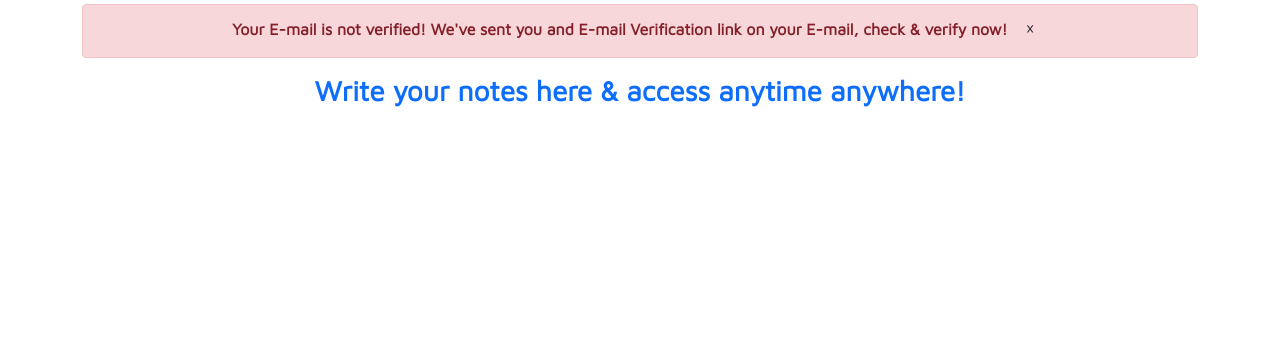
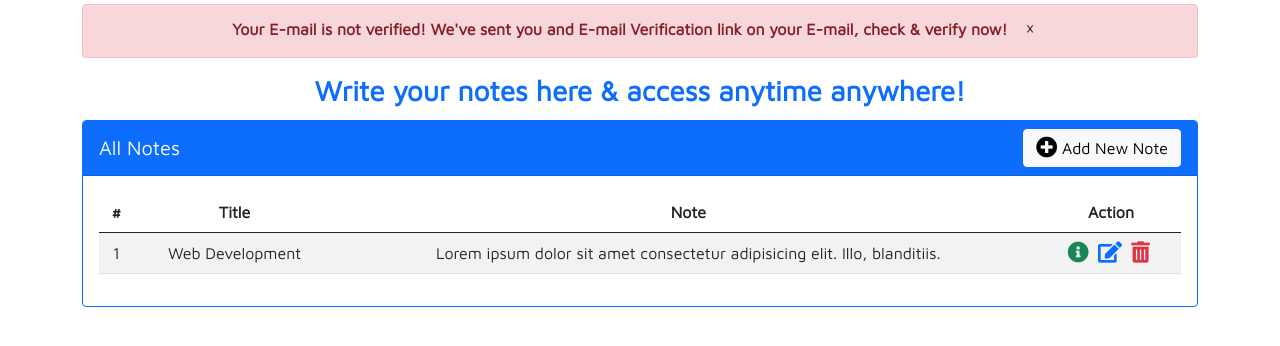
Before and after one commit to Emran-Bu/user_management_system-, a PHP site: page /user_system/home.php in a window 1280 px wide. Shown: the part 56-402 px from the top of the page. Run offline with PHP 8.4, Linux system fonts and the light colour scheme; the visitor is signed in with stand-in values (Sample User, id 1); data that the repository does not hold is empty.

Commit message:
home page design

```diff
--- a/footer.php
+++ b/footer.php
@@ -1,4 +1,12 @@
     <!-- bootstrap js links -->
     <script type="text/javascript" src="assets/js/bootstrap-5/bootstrap.bundle.min.js"></script>
+
+    <!-- tooltip -->
+    <script type="text/javascript">
+      var tooltipTriggerList = [].slice.call(document.querySelectorAll('[data-bs-toggle="tooltip"]'))
+      var tooltipList = tooltipTriggerList.map(function (tooltipTriggerEl){
+        return new bootstrap.Tooltip(tooltipTriggerEl)
+      })
+    </script>
 </body>
 </html>
--- a/home.php
+++ b/home.php
@@ -17,7 +17,89 @@
                 <h3 class="text-center text-primary mt-2 fw-bold">Write your notes here & access anytime anywhere!</h3>
             </div>
         </div>
+        <div class="card mt-1 border-primary">
+            <h5 class="card-header bg-primary d-flex justify-content-between">
+                <span class="text-light lead align-self-center">All Notes</span>
+                <a class="btn btn-light" href="" data-bs-toggle="modal" data-bs-target="#addNoteModal"><i class="fas fa-plus-circle fa-lg"></i>&nbsp;Add New Note</a>
+            </h5>
+            <div class="card-body">
+                <div class="table-responsive" id="showNote">
+                    <table class="table table-striped text-center">
+                        <thead>
+                            <tr>
+                                <th>#</th>
+                                <th>Title</th>
+                                <th>Note</th>
+                                <th>Action</th>
+                            </tr>
+                        </thead>
+                        <tbody>
+                            <td>1</td>
+                            <td>Web Development</td>
+                            <td>Lorem ipsum dolor sit amet consectetur adipisicing elit. Illo, blanditiis.</td>
+                            <td>
+                                <a href="" title="View Details" class="text-success infoBtn text-decoration-none" data-bs-toggle="tooltip" data-bs-placement="top"><i class="fas fa-info-circle fa-lg"></i>&nbsp;</a>
+                                <a href="#" data-bs-toggle="modal" data-bs-target="#editNoteModal"title="Edit Note" class="text-primary editBtn text-decoration-none" data-bs-toggle="tooltip" data-bs-placement="top"><i class="fas fa-edit fa-lg"></i>&nbsp;</a>
+                                <a href="" title="Delete Note" class="text-danger deleteBtn text-decoration-none" data-bs-toggle="tooltip" data-bs-placement="top"><i class="fas fa-trash-alt fa-lg"></i>&nbsp;</a>
+                            </td>
+                        </tbody>
+                    </table>
+                </div>
+            </div>
+        </div>
     </div>
-    <!-- <h1><?= basename($_SERVER['PHP_SELF']); ?></h1> -->
+
+    <!-- start add new note modal -->
+    <div class="modal fade" id="addNoteModal">
+        <div class="modal-dialog modal-dialog-centered">
+            <div class="modal-content">
+                <div class="modal-header bg-success">
+                    <h4 class="modal-title text-light">Add New Note</h4>
+                    <button type="button" data-bs-dismiss="modal" class="text-light btn close">&times;</button>
+                </div>
+                <div class="modal-body">
+                    <form action="#" method="post" id="add-note-form">
+                        <div class="form-group">
+                            <input type="text" name="title" class="form-control form-control-lg" placeholder="Enter Title" required>
+                        </div>
+                        <div class="form-group mt-2">
+                            <textarea class="form-control form-control-lg" name="note" id="note" cols="25" rows="6" placeholder="Write your note here..." required></textarea>
+                        </div>
+                        <div class="form-group mt-2">
+                            <input class="btn btn-success btn-lg btn-block w-100" name="addNote" id="addNoteBtn" type="submit" value="Add Note">
+                        </div>
+                    </form>
+                </div>
+            </div>
+        </div>
+    </div>
+    <!-- end add new note modal -->
+
+    <!-- start edit note modal -->
+    <div class="modal fade" id="editNoteModal">
+        <div class="modal-dialog modal-dialog-centered">
+            <div class="modal-content">
+                <div class="modal-header bg-info">
+                    <h4 class="modal-title text-light">Edit Note</h4>
+                    <button type="button" data-bs-dismiss="modal" class="text-light btn close">&times;</button>
+                </div>
+                <div class="modal-body">
+                    <form action="#" method="post" id="add-note-form">
+                        <input type="hidden" name="id" id="id">
+                        <div class="form-group">
+                            <input type="text" name="title" class="form-control form-control-lg" placeholder="Enter Title" required>
+                        </div>
+                        <div class="form-group mt-2">
+                            <textarea class="form-control form-control-lg" name="note" id="note" cols="25" rows="6" placeholder="Write your note here..." required></textarea>
+                        </div>
+                        <div class="form-group mt-2">
+                            <input class="btn btn-info text-light btn-lg btn-block w-100" name="editNote" id="editNoteBtn" type="submit" value="Update Note">
+                        </div>
+                    </form>
+                </div>
+            </div>
+        </div>
+    </div>
+    <!-- end Edit note modal -->
 
 <?php require_once 'footer.php' ?>
```
